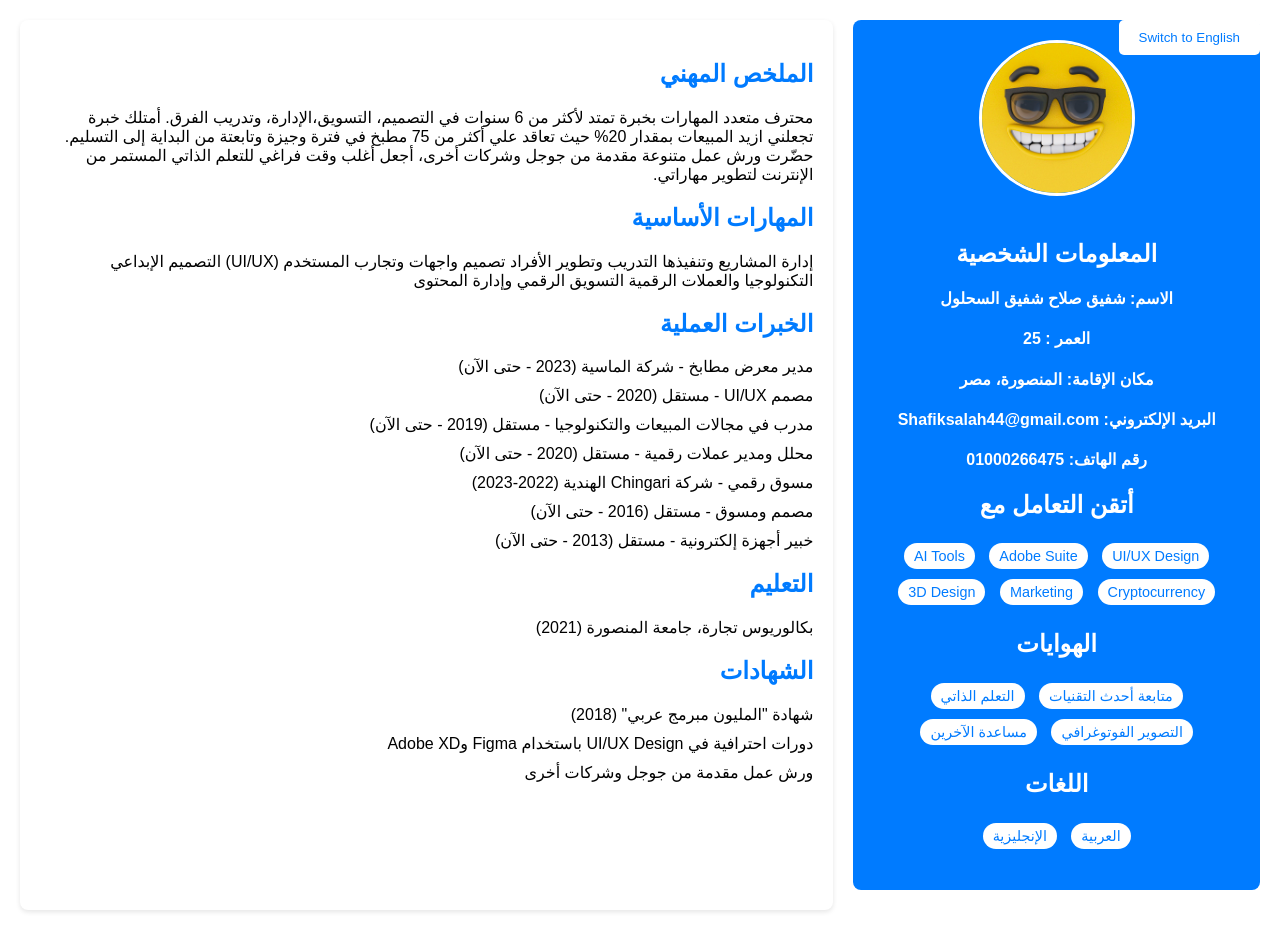
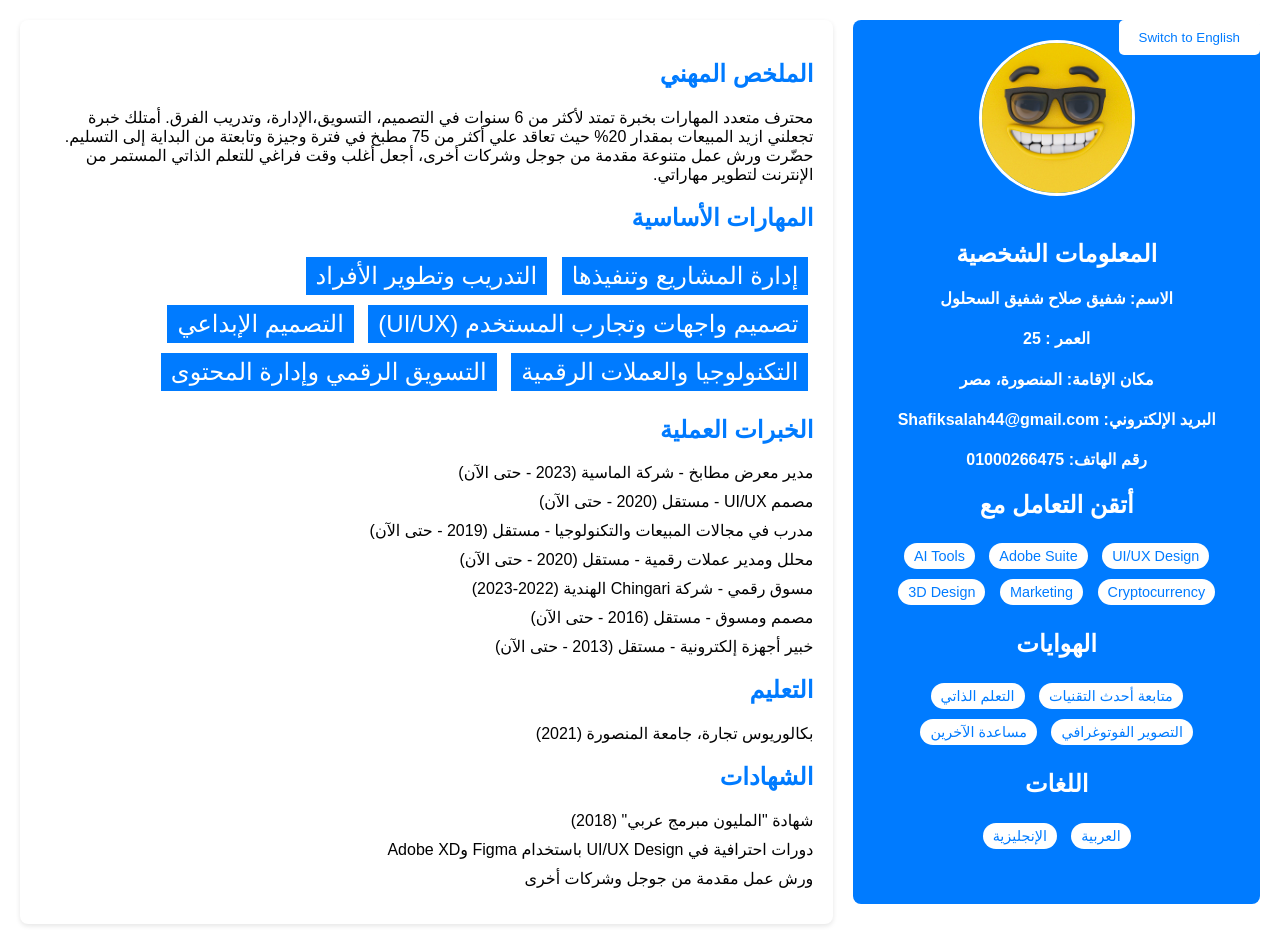
Before and after one commit to shafiksalah/CV, a plain HTML site: page index.html in a window 1280 px wide. Drawn offline with Linux system fonts and the light colour scheme.

Commit message:
index.html

```diff
--- a/index.html
+++ b/index.html
@@ -75,13 +75,13 @@
         ul li {
             margin-bottom: 10px;
         }
-        .skills span {
+        .content span {
             display: inline-block;
-            background: #ffffff;
-            color: #007bff;
+            background: #007bff;
+            color: #ffffff;
             padding: 5px 10px;
-            border-radius: 20px;
-            font-size: 0.9em;
+            /*border-radius: 20px;*/
+            font-size: 1.5em;
             margin: 5px;
         }
         .toggle-button {
```
